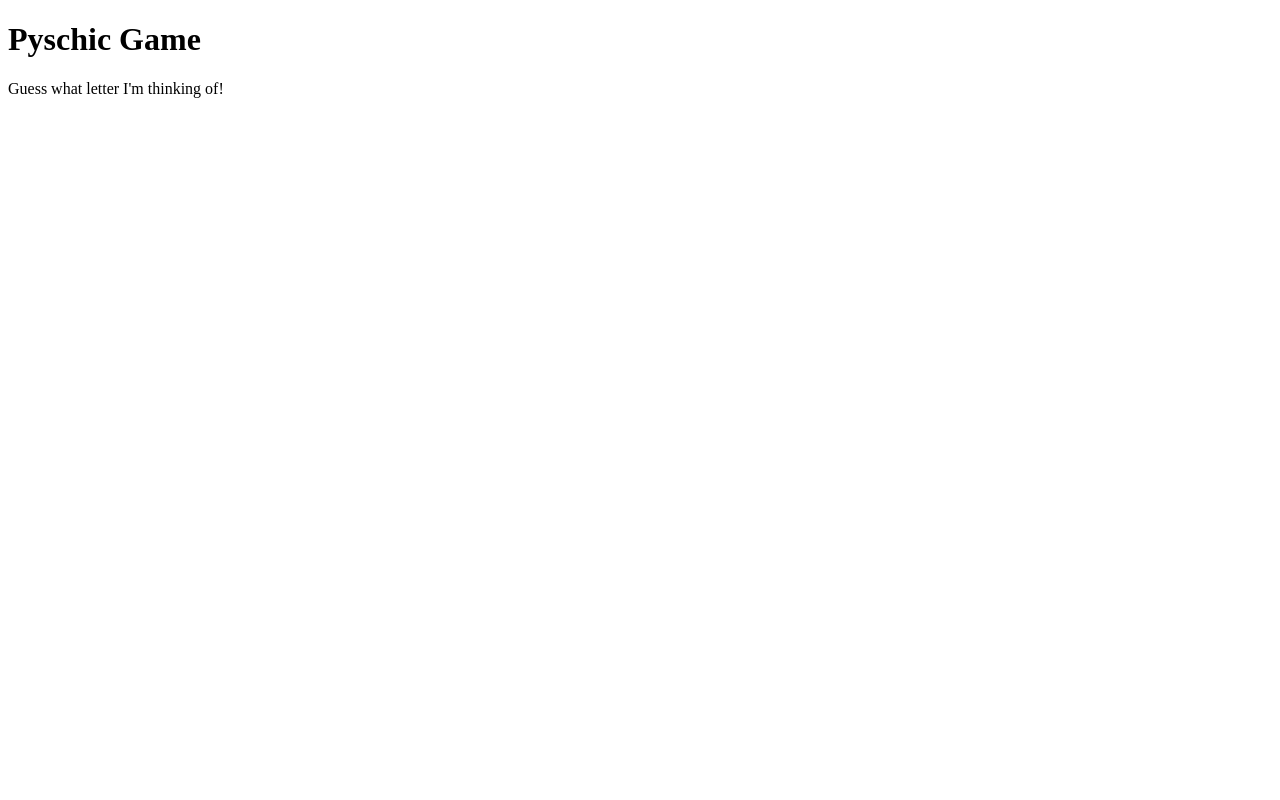
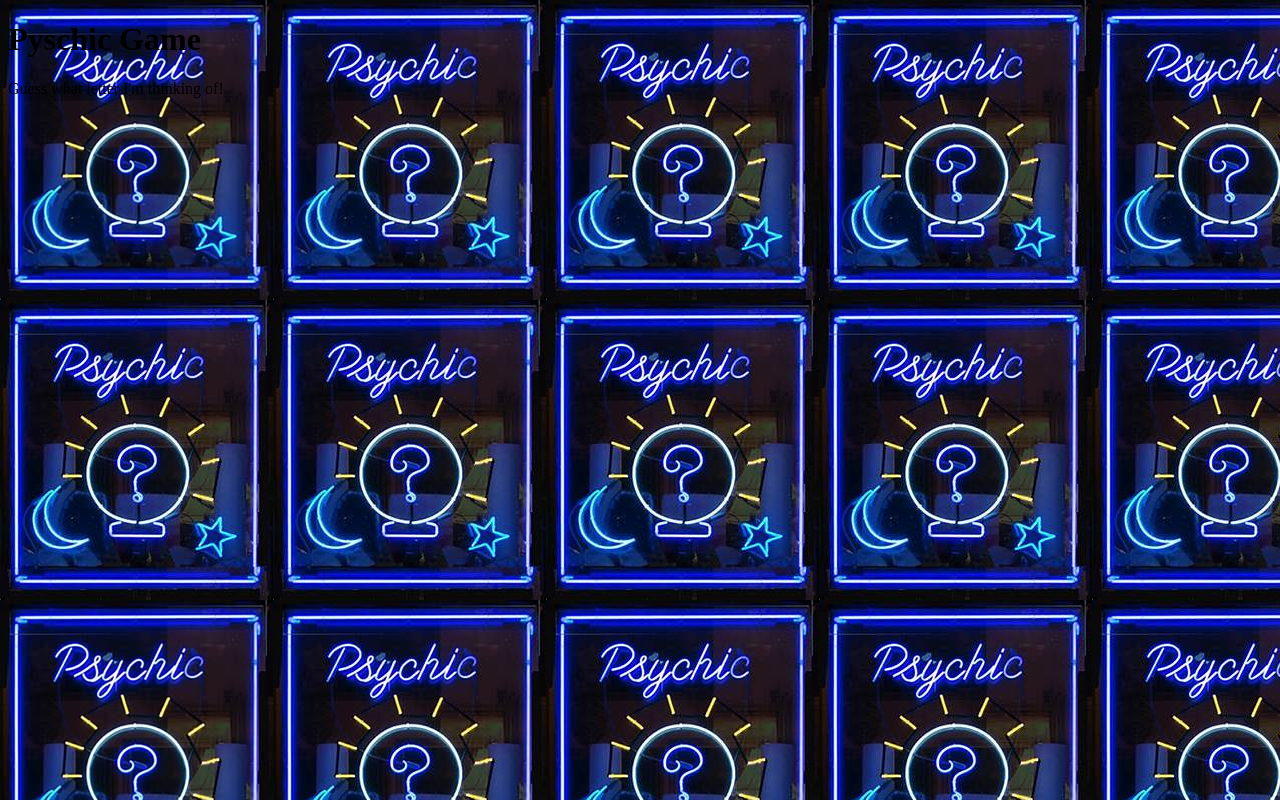
Before and after one commit to danielhomann4/Psychic-Game, a plain HTML site: page index.html in a window 1280 px wide. Drawn offline with Linux system fonts and the light colour scheme.

Commit message:
finished

```diff
--- a/assets/css/style.css
+++ b/assets/css/style.css
@@ -0,0 +1,3 @@
+.img {
+    background-image: url("/assets/images/th.jpg")
+}
--- a/index.html
+++ b/index.html
@@ -5,9 +5,10 @@
     <meta name="viewport" content="width=device-width, initial-scale=1.0" />
     <meta http-equiv="X-UA-Compatible" content="ie=edge" />
     <!-- <link rel="stylesheet" href="/assets/css/reset.css" /> -->
+    <link rel="stylesheet" type="text/css" href="assets/css/style.css" />
     <title>Psychic Game</title>
   </head>
-  <body>
+  <body class="img">
     <!-- <div id="game"> -->
       <h1>Pyschic Game</h1>
       <p>Guess what letter I'm thinking of!</p>
```
Also changed, not shown: assets/images/th.jpg (added).
